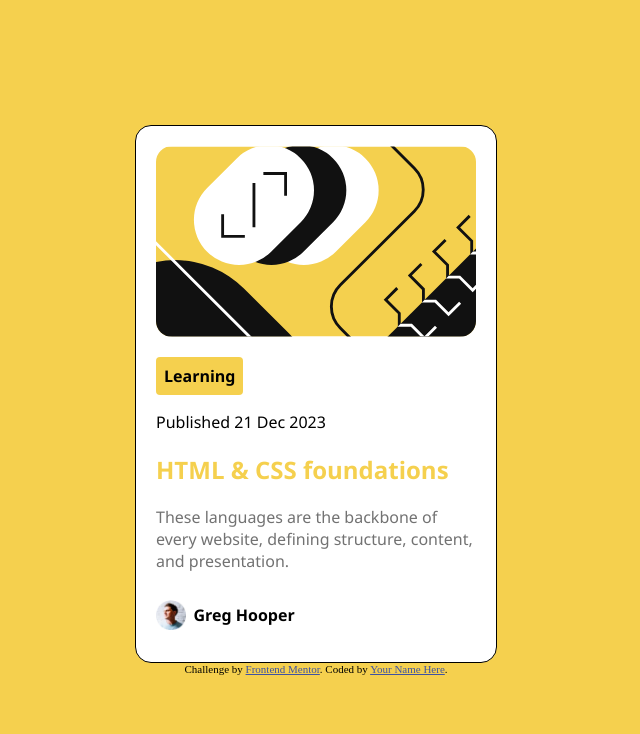
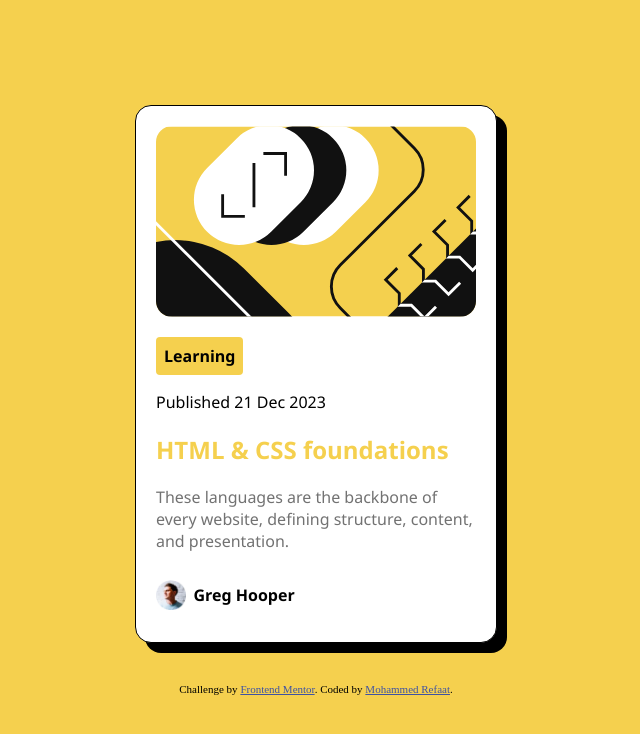
Before and after one commit to Mohammedrefaat98/blog-preview-card-main, a plain HTML site: page index.html in a window 1280 px wide. Shown: the whole page, without its empty margins (324-964 px from the left). Drawn offline with Linux system fonts and the light colour scheme.

Commit message:
add final touches

```diff
--- a/index.html
+++ b/index.html
@@ -38,7 +38,7 @@
 
   <div class="attribution">
     Challenge by <a href="https://www.frontendmentor.io?ref=challenge" target="_blank">Frontend Mentor</a>.
-    Coded by <a href="#">Your Name Here</a>.
+    Coded by <a href="#">Mohammed Refaat</a>.
   </div>
 </body>
 </html>
--- a/style.css
+++ b/style.css
@@ -20,6 +20,7 @@ html,body{
     border-radius: 1em;
     border: 1px solid black;
     width: 25%;
+    box-shadow: 10px 10px;
 }
 .tag{
     justify-content: left;
@@ -63,6 +64,9 @@ html,body{
     margin-left: 0.5em;
     font-weight: bold;
 }
+.attribution{
+    margin-top: 5vh;
+}
 
 @media screen and (max-device-width: 640px){
     .container{
```
